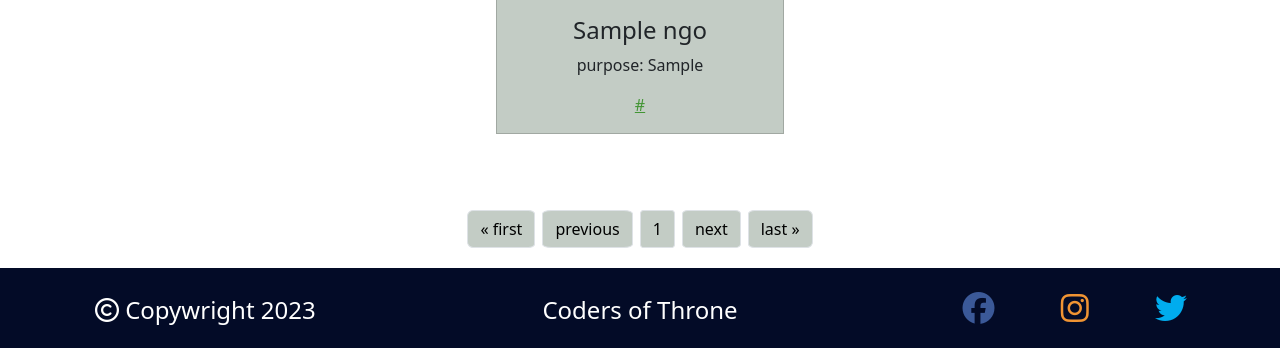
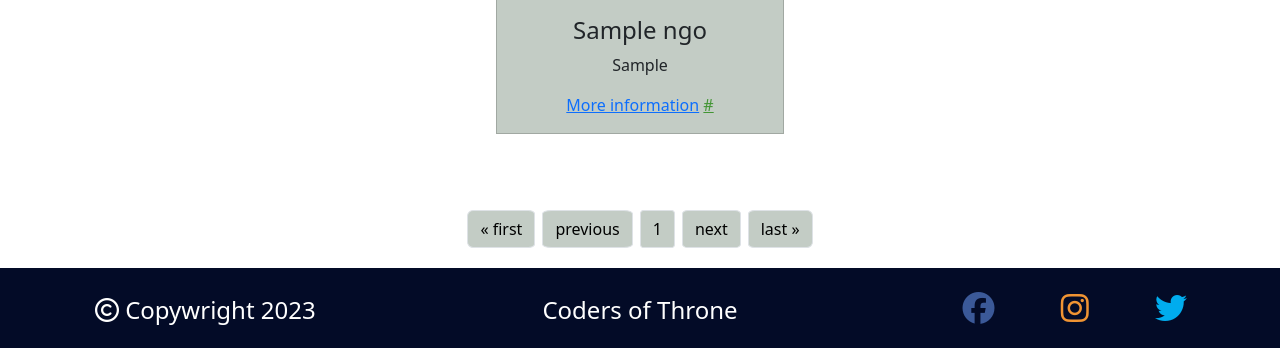
Before and after one commit to lpewton/Feb-2023-Hackathon, a Django app: page /all/ in a window 1280 px wide. Shown: the part 309-665 px from the top of the page. Run offline with Django 3.2, Linux system fonts and the light colour scheme; tables that the repository leaves empty hold one stand-in row (values such as "Sample post"); some libraries are stand-ins or nearby versions; some web fonts are replaced.

Commit message:
fix issue with directory page not linking to single page

```diff
--- a/templates/ngo_directory.html
+++ b/templates/ngo_directory.html
@@ -16,7 +16,8 @@
                 class="d-block w-100 card-img-top index-image" alt="..." style="height: 170px;">
             {% endif %} <div class="card-body">
                 <h5 class="card-title ngo-card-name">{{ngo.name}}</h5>
-                <p class="card-text">purpose: {{ ngo.purpose }}</p>
+                <p class="card-text">{{ ngo.purpose }}</p>
+                <a href="{% url 'ngo_single' ngo.pk %}" class="card-text">More information</a>
                 <a href="{{ ngo.website }}" class="ngo-card-link" target="_blank">{{ ngo.website }}</a>
             </div>
         </div>
```
Also changed, not shown: templates/index.html (+1 -98 lines).
